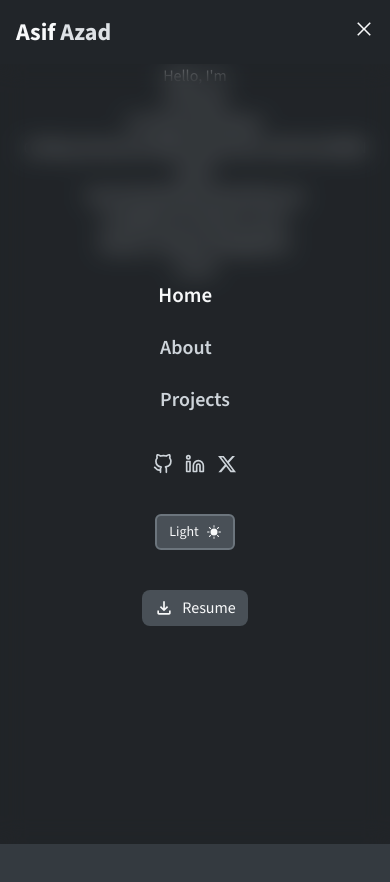
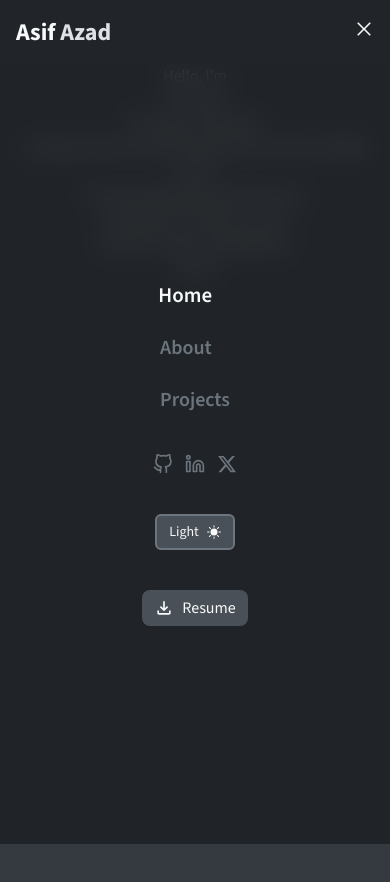
Before and after one commit to Aasif-Shahriar/my-portfolio, a React (Vite) app: page / in a window 390 px wide. Both pictures are taken after a click on the button 364 px from the left and 28 px from the top of the page. Shown: the top 882 px of the page. Built offline with nearby package versions, Linux system fonts and the light colour scheme; a web font is replaced by a local one.

Commit message:
Added: responsive navbar

```diff
--- a/src/components/navbar/Navbar.jsx
+++ b/src/components/navbar/Navbar.jsx
@@ -74,7 +74,7 @@ const Navbar = () => {
                 </li>
                 <li className="text-frame-3 hover:text-blue-500 dark:text-frame-6  text-xl transform hover:scale-110 transition duration-300">
                   <a
-                    href="https://www.linkedin.com/in/asif-shahriar-465803322"
+                    href="https://www.linkedin.com/in/asif-shahriar01"
                     target="_blank"
                   >
                     <FiLinkedin />
@@ -114,8 +114,8 @@ const Navbar = () => {
             initial={{ y: -20, opacity: 0 }}
             animate={{ y: 0, opacity: 1 }}
             exit={{ y: -20, opacity: 0 }}
-            transition={{duration:0.3,ease:'easeInOut'}}
-            className="fixed top-16 left-0 w-full h-[calc(100vh-64px)] z-50 bg-frame-9/30 dark:bg-frame-1/30 backdrop-blur-md text-frame-1 dark:text-frame-9"
+            transition={{ duration: 0.3, ease: "easeInOut" }}
+            className="fixed top-16 left-0 w-full h-[calc(100vh-64px)] z-50 bg-frame-9/80 dark:bg-frame-1/80 backdrop-blur-md text-frame-1 dark:text-frame-9"
           >
             <div className="w-full h-full flex flex-col justify-center items-center py-10 space-y-10">
               <ul className="flex flex-col gap-6">
@@ -133,10 +133,10 @@ const Navbar = () => {
                     onSetActive={() => setActiveSection(id)}
                   >
                     <span
-                      className={`text-xl font-semibold  ${
+                      className={`text-xl font-semibold ${
                         activeSection === id
                           ? "text-frame-1 dark:text-frame-9"
-                          : "text-frame-4 dark:text-frame-6"
+                          : "text-frame-3 dark:text-frame-4"
                       }`}
                     >
                       {label}
@@ -144,26 +144,28 @@ const Navbar = () => {
                   </Link>
                 ))}
               </ul>
+
               <ul className="flex items-center justify-center gap-3">
-                <li className="text-frame-3 hover:text-frame-1 dark:text-frame-6 dark:hover:text-frame-9 text-xl transform hover:scale-110 transition duration-300">
+                <li className="text-frame-5 hover:text-frame-1 dark:text-frame-4 dark:hover:text-frame-9 text-xl transform hover:scale-110 transition duration-300">
                   <a href="https://github.com/Aasif-Shahriar" target="_blank">
                     <FiGithub />
                   </a>
                 </li>
-                <li className="text-frame-3 hover:text-blue-500 dark:text-frame-6  text-xl transform hover:scale-110 transition duration-300">
+                <li className="text-frame-5 hover:text-blue-500 dark:text-frame-4 dark:hover:text-blue-400 text-xl transform hover:scale-110 transition duration-300">
                   <a
-                    href="https://www.linkedin.com/in/asif-shahriar-465803322"
+                    href="https://www.linkedin.com/in/asif-shahriar01"
                     target="_blank"
                   >
                     <FiLinkedin />
                   </a>
                 </li>
-                <li className="text-frame-3 hover:text-frame-1 dark:text-frame-6 dark:hover:text-frame-9 text-xl transform hover:scale-110 transition duration-300">
+                <li className="text-frame-5 hover:text-frame-1 dark:text-frame-4 dark:hover:text-frame-9 text-xl transform hover:scale-110 transition duration-300">
                   <a href="https://x.com/Asif_Al_Azad201" target="_blank">
                     <FaXTwitter />
                   </a>
                 </li>
               </ul>
+
               <ThemeToggle />
               <div className="flex items-center justify-center">
                 <ResumeButton />
```
